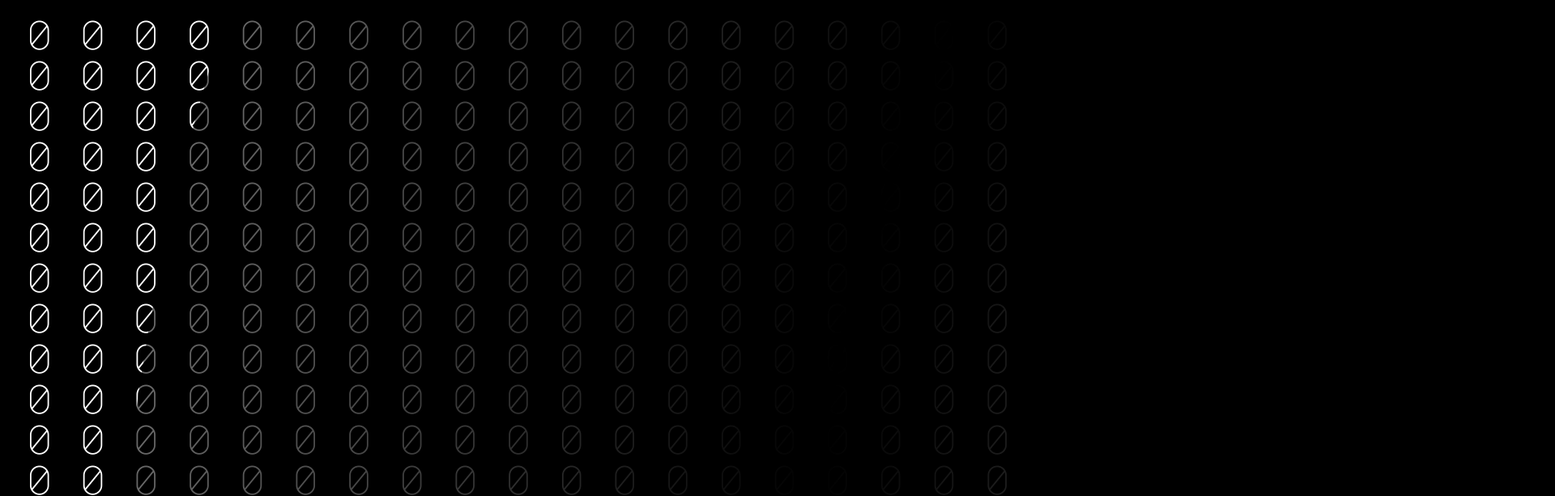
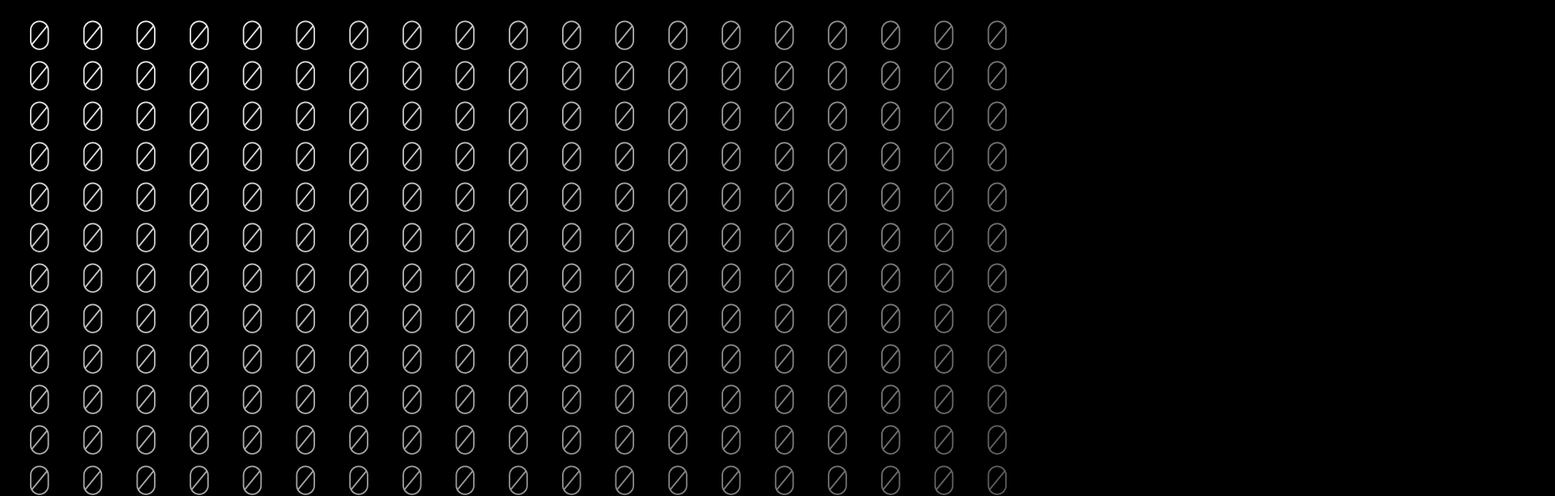
Before and after one commit to dkkmartin/generative-text, a plain HTML site: page index.html in a window 1280 px wide. Shown: the top 613 px of the page at 81% size, 1920 px wide, since content can reach past the window. Drawn offline with Linux system fonts and the light colour scheme.

Commit message:
Changes to css

```diff
--- a/app.js
+++ b/app.js
@@ -69,5 +69,6 @@ document.addEventListener('mousemove', (e) => {
 document.addEventListener('mouseout', () => {
   mask.style.top = "calc(50% - 2500px)"
   mask.style.left = "calc(50% - 2500px)"
-  mask.style.animation = 'maskSpin 10s infinite linear'
+  mask.style.animation = 'maskSpin 10s infinite linear forwards'
+  mask.style.animationDelay = '5s'
 })
--- a/style.css
+++ b/style.css
@@ -33,11 +33,12 @@ body {
 }
 
 .mouse__mask {
-  transition: transform 0.1s;
   position: absolute;
+  top: calc(50% - 2500px);
+  right: calc(50% - 2500px);
   height: 5000px;
   width: 5000px;
-  transform: scale(1.15);
+  transform: scale(1.5);
   background: radial-gradient(
     circle at 50% 50%,
     rgba(0, 0, 0, 0) 0%,
@@ -45,14 +46,9 @@ body {
     rgba(0, 0, 0, 0) 100%
   );
   border-radius: 50%;
-}
-
-.mouse__mask {
-  animation: maskSpin 10s infinite linear;
-}
-
-.mouse__mask:hover {
-  transform: scale(1.5);
+  transition: transform 2s ease-in-out;
+  animation: maskSpin 10s infinite linear forwards;
+  animation-delay: 5s;
 }
 
 @keyframes maskSpin {
```
